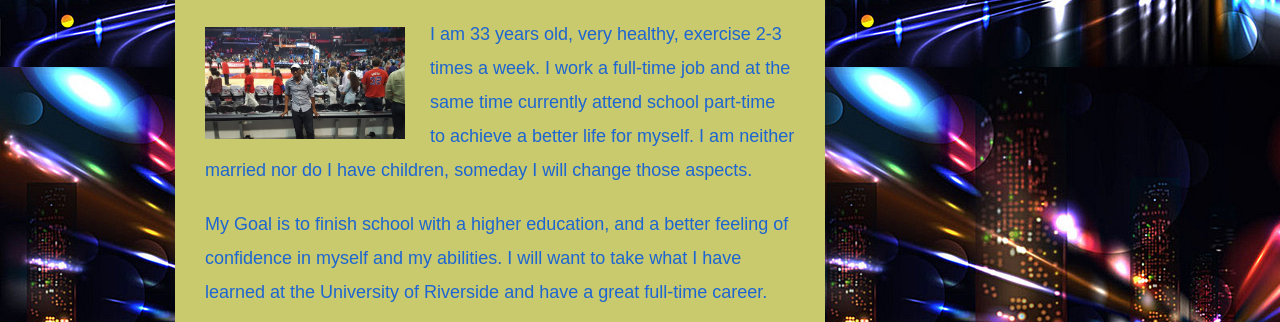
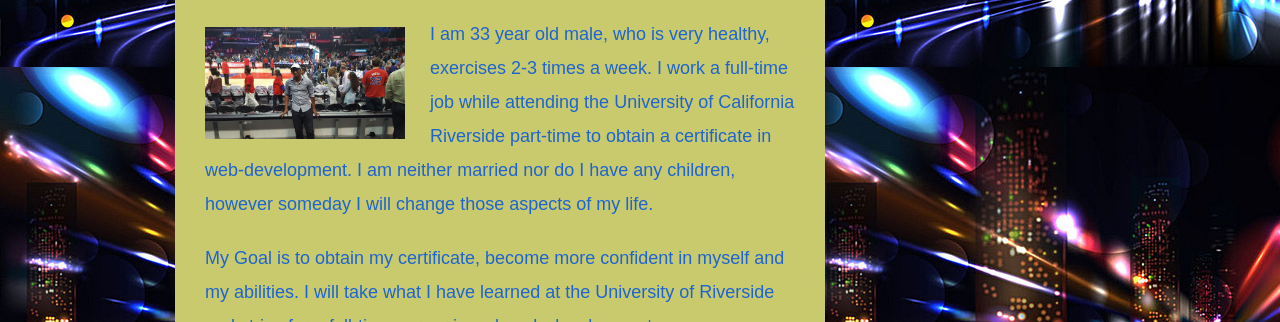
Before and after one commit to jk2uman/Portfolio, a plain HTML site: page index.html in a window 1280 px wide. Shown: the part 308-630 px from the top of the page. Drawn offline with nearby package versions, Linux system fonts and the light colour scheme.

Commit message:
paragragh

```diff
--- a/index.html
+++ b/index.html
@@ -26,9 +26,9 @@
 
             <img src="./images/StandTall.jpg" class="auth-image" alt="StandTall">
 
-            <p> I am 33 years old, very healthy, exercise 2-3 times a week. I work a full-time job and at the same time currently attend school part-time to achieve a better life for myself. I am neither married nor do I have children, someday I will change those aspects.
+            <p> I am 33 year old male, who is very healthy, exercises 2-3 times a week. I work a full-time job while attending the University of California Riverside part-time to obtain a certificate in web-development. I am neither married nor do I have any children, however someday I will change those aspects of my life.
             </p>
-            <p> My Goal is to finish school with a higher education, and a better feeling of confidence in myself and my abilities. I will want to take what I have learned at the University of Riverside and have a great full-time career.
+            <p> My Goal is to obtain my certificate, become more confident in myself and my abilities. I will take what I have learned at the University of Riverside and strive for a full-time career in web web-development.
             </p>
 
             <h1>Contact</h1>
```
